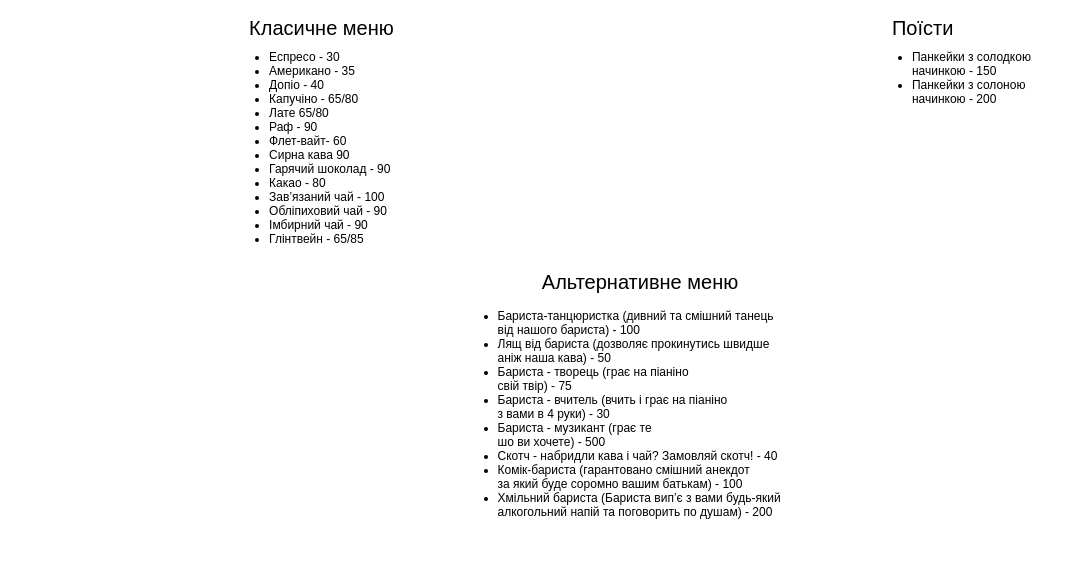
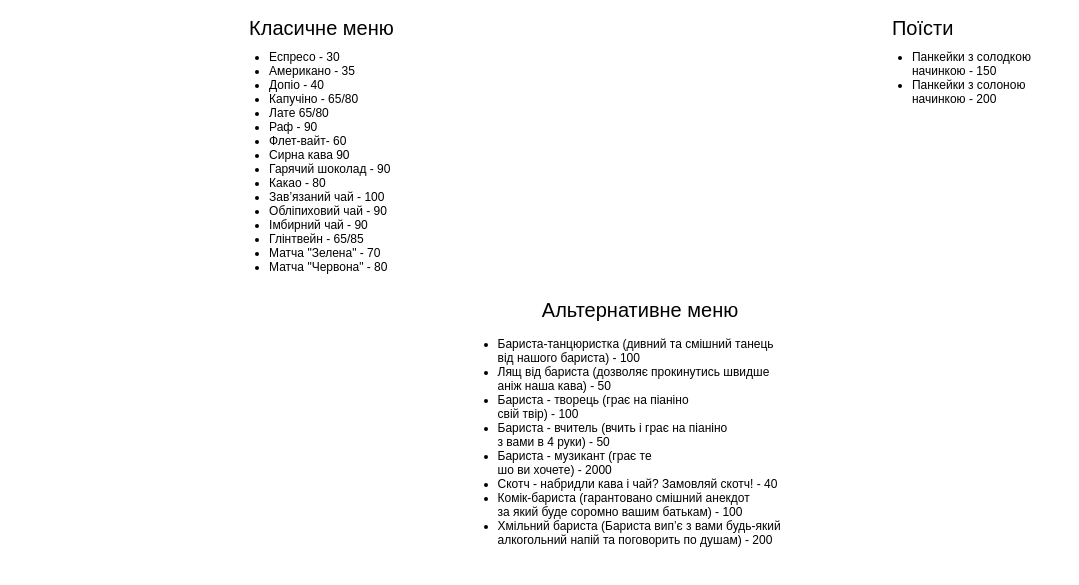
Before and after one commit to Triks03/trueplace.github.io, a plain HTML site: page index.html in a window 1280 px wide. Shown: the part 157-742 px from the top of the page, without its empty margins (0-1079 px from the left). Drawn offline with Linux system fonts and the light colour scheme.

Commit message:
Update index.html alternative and clasical menu

```diff
--- a/index.html
+++ b/index.html
@@ -29,6 +29,8 @@
                     <li class="clas-menu__list-item">Обліпиховий чай - 90</li>
                     <li class="clas-menu__list-item">Імбирний чай - 90</li>
                     <li class="clas-menu__list-item">Глінтвейн - 65/85</li>
+                    <li class="clas-menu__list-item">Матча "Зелена" - 70</li>
+                    <li class="clas-menu__list-item">Матча "Червона" - 80</li>
                 </ul>
             </div>
             <div class="food-menu">
@@ -44,9 +46,9 @@
             <ul class="crazy-menu__list">
                 <li class="clas-menu__list-item">Бариста-танцюристка (дивний та смішний танець <br> від нашого бариста) - 100</li>
                 <li class="clas-menu__list-item">Лящ від бариста (дозволяє прокинутись швидше <br> аніж наша кава) - 50</li>
-                <li class="clas-menu__list-item">Бариста - творець (грає на піаніно <br> свій твір) - 75</li>
-                <li class="clas-menu__list-item">Бариста - вчитель (вчить і грає на піаніно <br> з вами в 4 руки) - 30</li>
-                <li class="clas-menu__list-item">Бариста - музикант (грає те <br> шо ви хочете) - 500</li>
+                <li class="clas-menu__list-item">Бариста - творець (грає на піаніно <br> свій твір) - 100</li>
+                <li class="clas-menu__list-item">Бариста - вчитель (вчить і грає на піаніно <br> з вами в 4 руки) - 50</li>
+                <li class="clas-menu__list-item">Бариста - музикант (грає те <br> шо ви хочете) - 2000</li>
                 <li class="clas-menu__list-item">Скотч - набридли кава і чай? Замовляй скотч! - 40</li>
                 <li class="clas-menu__list-item">Комік-бариста (гарантовано смішний анекдот <br> за який буде соромно вашим батькам) - 100</li>
                 <li class="clas-menu__list-item">Хмільний бариста (Бариста випʼє з вами будь-який <br> алкогольний напій та поговорить по душам) - 200</li>
```
